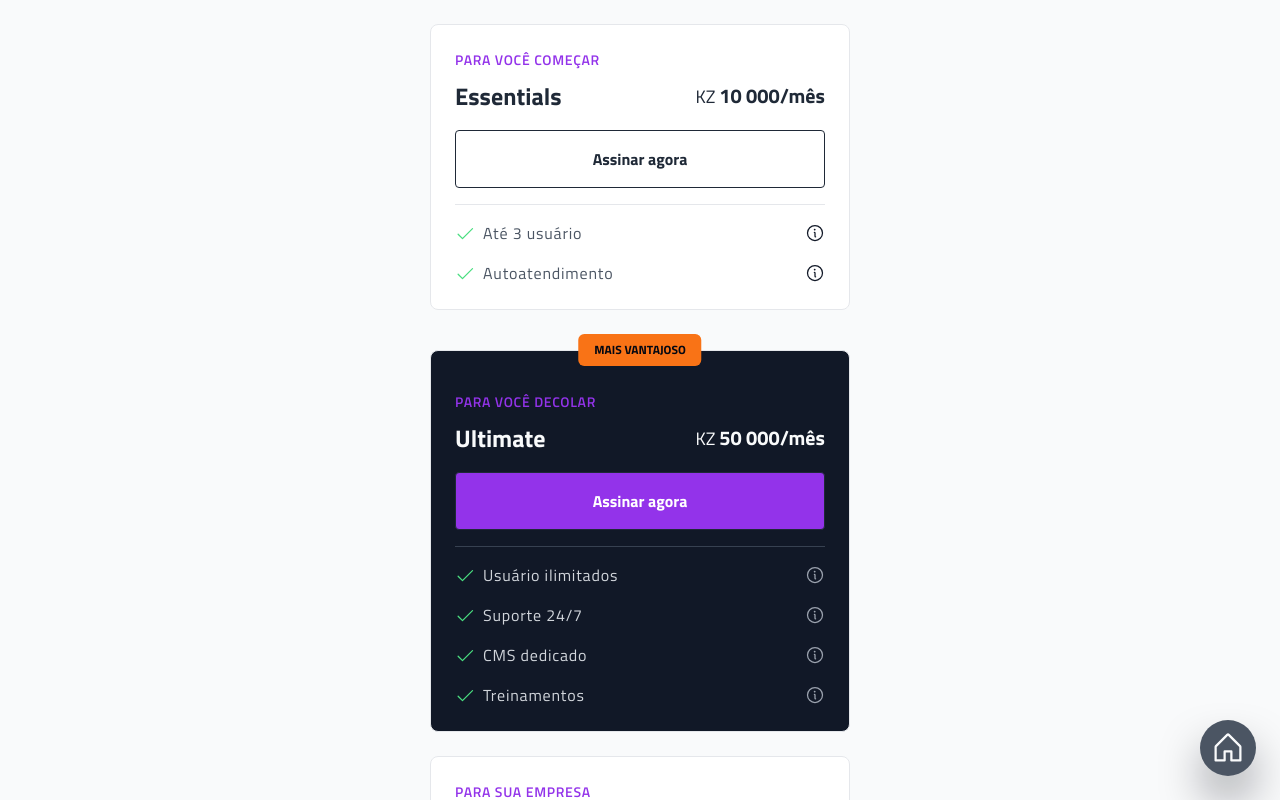
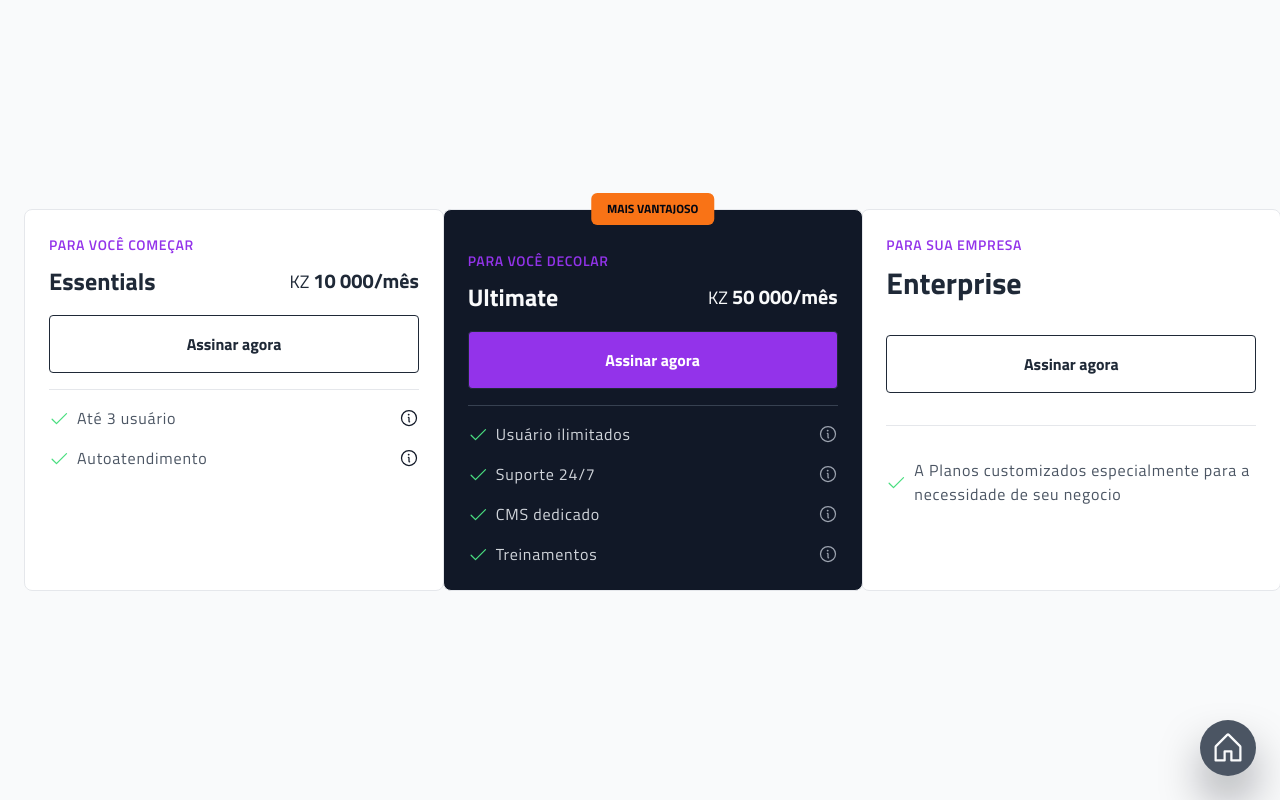
Before and after one commit to EdlanioJ/boracodar, a Next.js app: page /15 in a window 1280 px wide. Built offline with nearby package versions, Linux system fonts and the light colour scheme.

Commit message:
(challenge #15) add cards responsiveness

```diff
--- a/src/app/15/components/Card.tsx
+++ b/src/app/15/components/Card.tsx
@@ -22,16 +22,16 @@ function Card({
         initialAnimationDelay && ({ '--delay': initialAnimationDelay } as any)
       }
       className={clsx(
-        'w-[420px] m-auto',
+        'w-[420px] lg:h-full m-auto',
         'animate-apear ',
         'hover:scale-105 transition-all duration-300',
         label &&
-          `before:content-[attr(aria-label)] before:font-bold before:text-xs before:uppercase before:text-gray-950 before:inline-block before:bg-orange-500 before:px-4 before:py-2 before:rounded-md before:absolute before:left-1/2 before:-translate-x-1/2 before:-top-4 mt-4 relative`
+          `before:content-[attr(aria-label)] before:font-bold before:text-xs before:uppercase before:text-gray-950 before:inline-block before:bg-orange-500 before:px-4 before:py-2 before:rounded-md before:absolute before:left-1/2 before:-translate-x-1/2 before:-top-4 lg:mt-0 mt-4 relative`
       )}
     >
       <div
         className={clsx(
-          'p-6 border border-solid rounded-lg',
+          'p-6 border border-solid rounded-lg h-full',
           'hover:border-purple-500 transition-colors duration-300',
           {
             'bg-white border-x-gray-200': variant === 'primary',
--- a/src/app/15/page.tsx
+++ b/src/app/15/page.tsx
@@ -25,8 +25,8 @@ export default function Page() {
     <main
       className={`${font.className} relative h-screen overflow-hidden bg-gray-50 font-custom`}
     >
-      <div className="overflow-y-scroll h-screen">
-        <div className="grid gap-6 p-6">
+      <div className="overflow-y-scroll h-screen lg:flex lg:items-center lg:justify-center">
+        <div className="grid lg:w-fit gap-6 p-6 md:grid-cols-1 lg:grid-cols-3">
           <EssentialCard />
           <UltimateCard />
           <EnterpriseCard />
```
